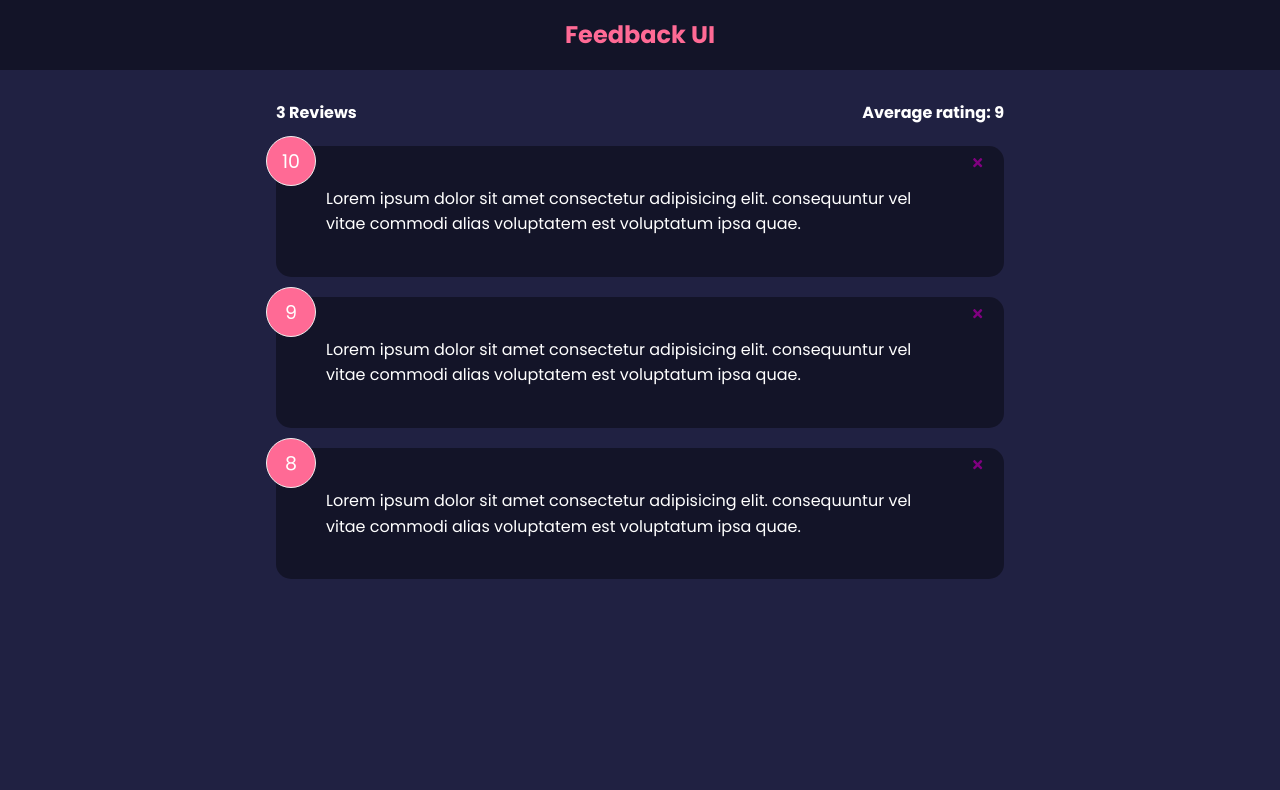
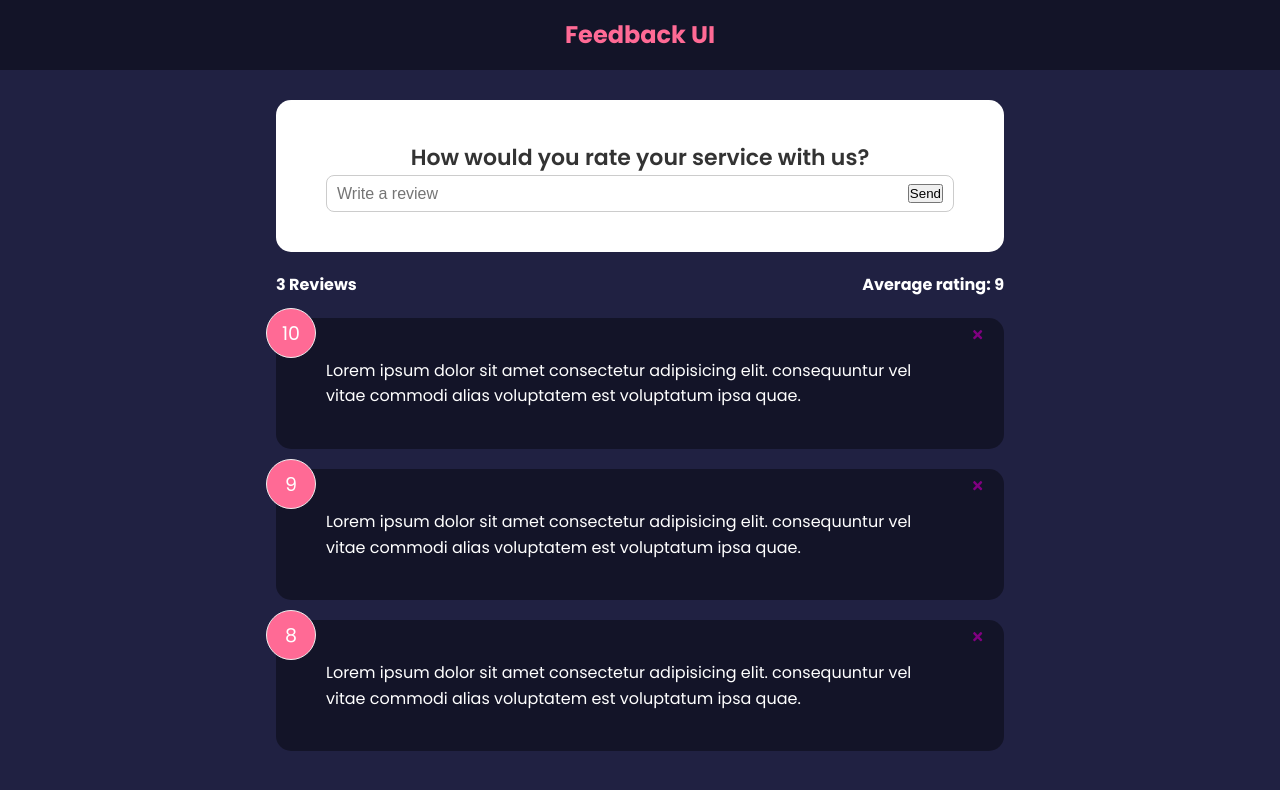
Before and after one commit to Balint90/React-learning, a React (Create React App) app: page / in a window 1280 px wide. Shown: the top 790 px of the page. Built offline with nearby package versions, Linux system fonts and the light colour scheme.

Commit message:
Add FeedbackForm

```diff
--- a/src/App.js
+++ b/src/App.js
@@ -2,6 +2,7 @@
 import FeedbackList from "./components/FeedbackList"
 import FeedbackData from "./data/FeedbackData"
 import FeedbackStats from "./components/FeedbackStats"
+import FeedbackForm from "./components/FeedbackForm"
 import { useState } from "react"
 
 function App() {
@@ -18,6 +19,7 @@
     <>
         <Header />
         <div className="container">
+            <FeedbackForm />
             <FeedbackStats feedback={feedback} />
             <FeedbackList feedback={feedback} handleDelete={deleteFeedBack} />
         </div>
--- /dev/null
+++ b/src/components/FeedbackForm.jsx
@@ -0,0 +1,29 @@
+import { useState } from 'react'
+import Card from './shared/Card'
+
+function FeedbackForm() {
+    const [text, setText] = useState('')
+
+    const handleTextChange = (e) => {
+        setText(e.target.value)
+    }
+
+    return (
+    <Card>
+        <form>
+            <h2>How would you rate your service with us?</h2>
+            {/* @todo - rating select component */}
+            <div className="input-group">
+                <input
+                    onChange={handleTextChange}
+                    type='text'
+                    placeholder='Write a review'
+                    value={text}
+                    />
+                <button type='submit'>Send</button>
+            </div>
+        </form>
+    </Card>
+    )
+}
+export default FeedbackForm
--- a/src/components/FeedbackStats.jsx
+++ b/src/components/FeedbackStats.jsx
@@ -2,7 +2,7 @@
 
 function FeedbackStats({feedback}) {
     let average = feedback.reduce((acc, cur) => {
-        return acc+ cur.rating;
+        return acc + cur.rating;
     }, 0) /feedback.length;
 
     average = average.toFixed(1).replace(/[.,]0$/, '');
```
